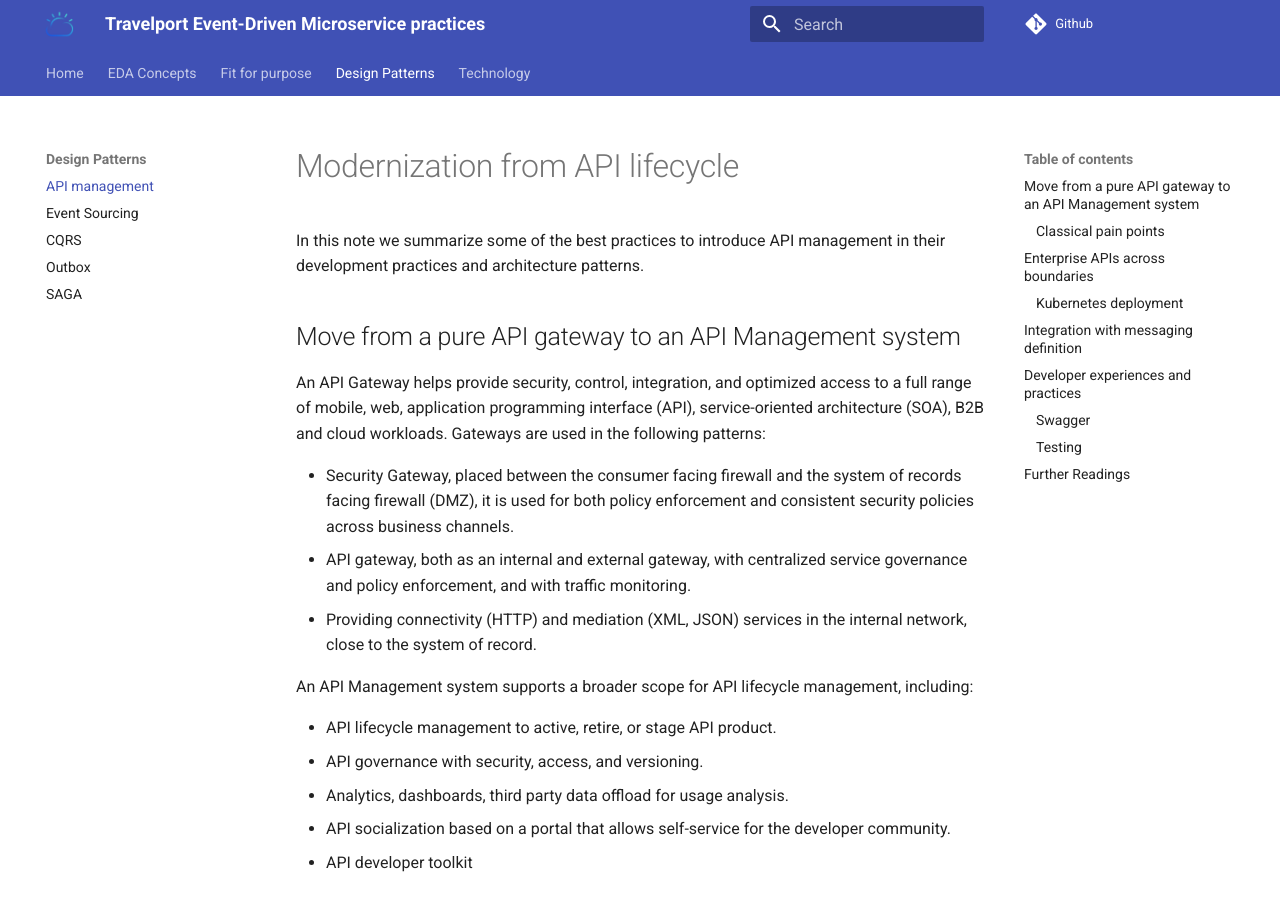
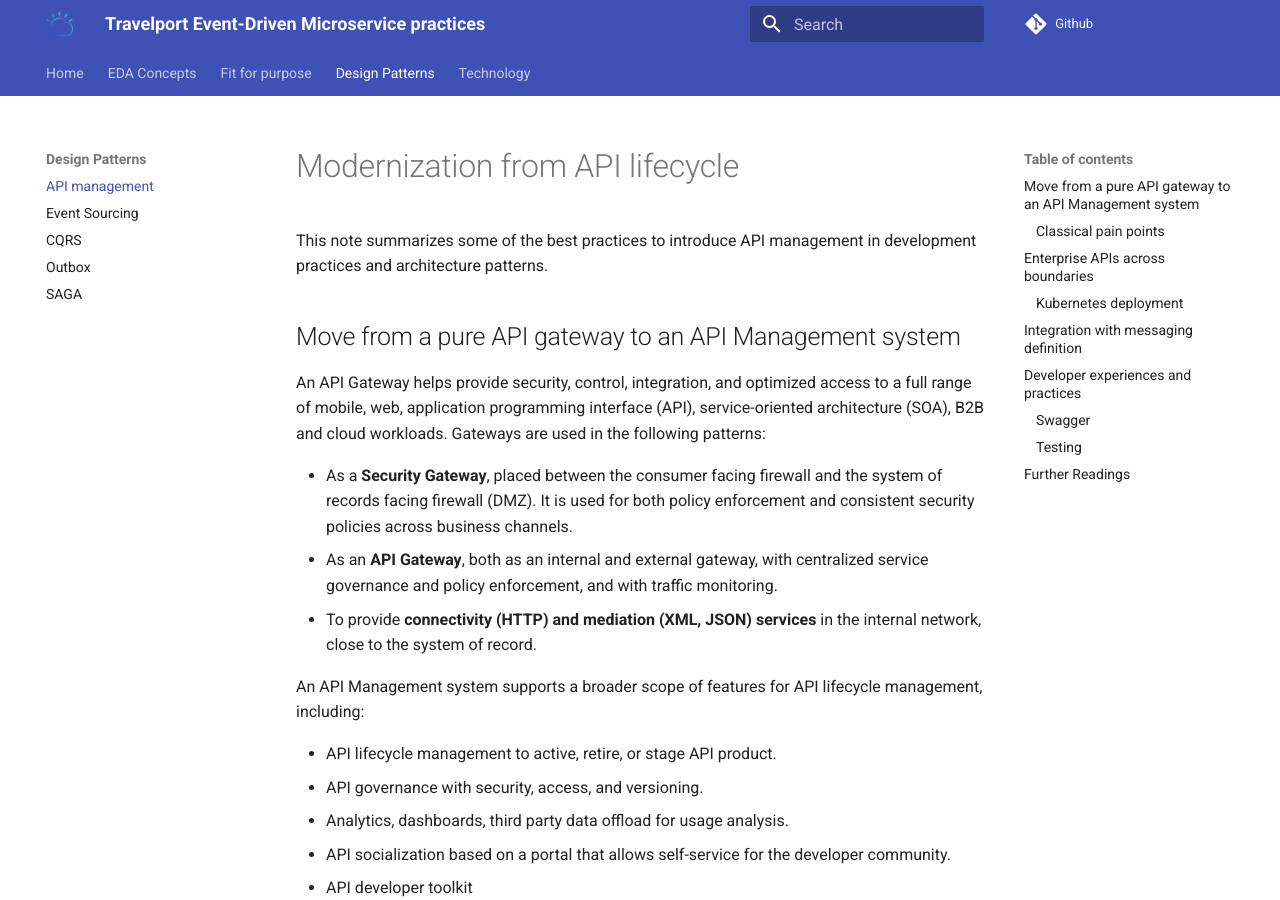
Before and after one commit to jbcodeforce/tvpt-docs, an MkDocs documentation site: the page built from docs/patterns/api_mgt/index.md, in a window 1280 px wide and 900 px high. Built offline with MkDocs 1.6.1 and Material for MkDocs 9.7.7, drawn with Linux system fonts in a browser that asks for light colours.

```diff
--- a/docs/patterns/api_mgt/index.md
+++ b/docs/patterns/api_mgt/index.md
@@ -1,16 +1,16 @@
 # Modernization from API lifecycle
 
-In this note we summarize some of the best practices to introduce API management in their development practices and architecture patterns.
+This note summarizes some of the best practices to introduce API management in development practices and architecture patterns.
 
 ## Move from a pure API gateway to an API Management system
 
 An API Gateway helps provide security, control, integration, and optimized access to a full range of mobile, web, application programming interface (API), service-oriented architecture (SOA), B2B and cloud workloads. Gateways are used in the following patterns:
 
-* Security Gateway, placed between the consumer facing firewall and the system of records facing firewall (DMZ), it is used for both policy enforcement and consistent security policies across business channels.
-* API gateway, both as an internal and external gateway, with centralized service governance and policy enforcement, and with traffic monitoring.
-* Providing connectivity (HTTP) and mediation (XML, JSON) services in the internal network, close to the system of record.
+* As a **Security Gateway**, placed between the consumer facing firewall and the system of records facing firewall (DMZ). It is used for both policy enforcement and consistent security policies across business channels.
+* As an **API Gateway**, both as an internal and external gateway, with centralized service governance and policy enforcement, and with traffic monitoring.
+* To provide **connectivity (HTTP) and mediation (XML, JSON) services** in the internal network, close to the system of record.
 
-An API Management system supports a broader scope for API lifecycle management, including:
+An API Management system supports a broader scope of features for API lifecycle management, including:
 
 * API lifecycle management to active, retire, or stage API product.
 * API governance with security, access, and versioning.
```
